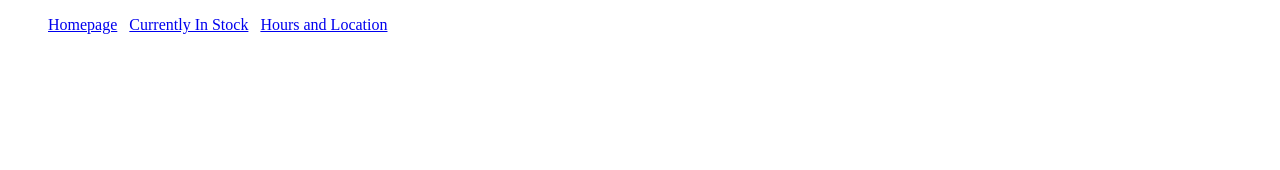
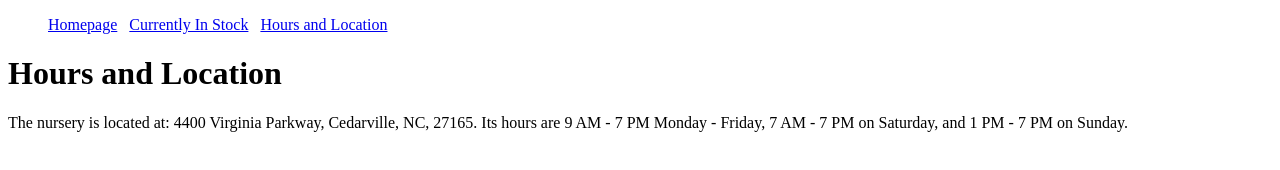
Before and after one commit to azizalittle/small-business-website, a plain HTML site: page info.html in a window 1280 px wide. Drawn offline with Linux system fonts and the light colour scheme.

Commit message:
added content to into page

```diff
--- a/info.html
+++ b/info.html
@@ -1,5 +1,5 @@
 <!DOCTYPE html>
-<html lang="en">
+<html>
     <head>
             <title>Hours and Location</title>
     </head>
@@ -12,6 +12,11 @@
         </ul>
    </nav>
 <body>
+    <h1>Hours and Location</h1>
+
+    <p>The nursery is located at: 4400 Virginia Parkway, Cedarville, NC, 27165.
+
+        Its hours are 9 AM - 7 PM Monday - Friday, 7 AM - 7 PM on Saturday, and 1 PM - 7 PM on Sunday.</p>
 
 </body>
 </html>
```
Lines whose indentation alone changed are shown as unchanged.
